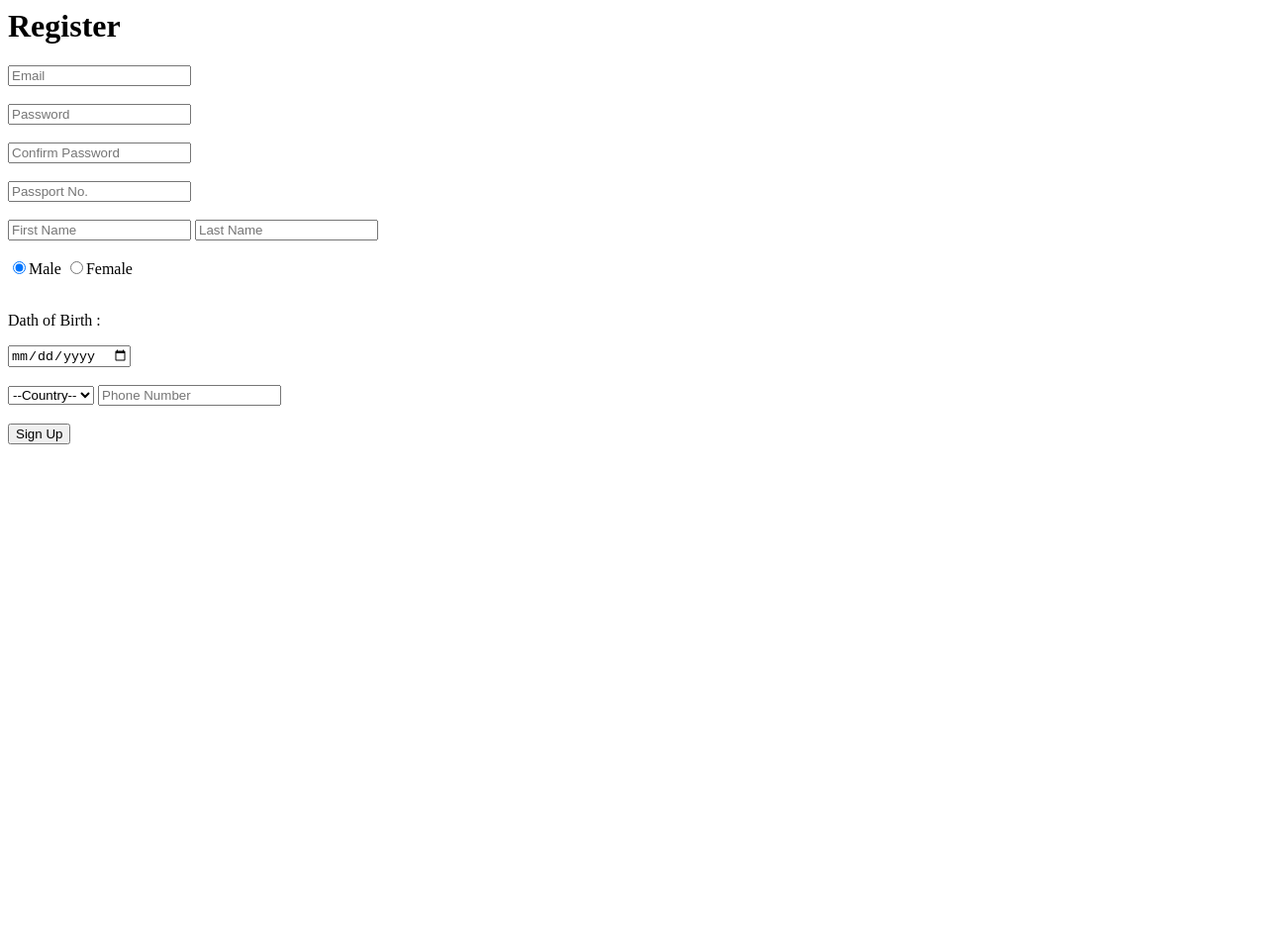
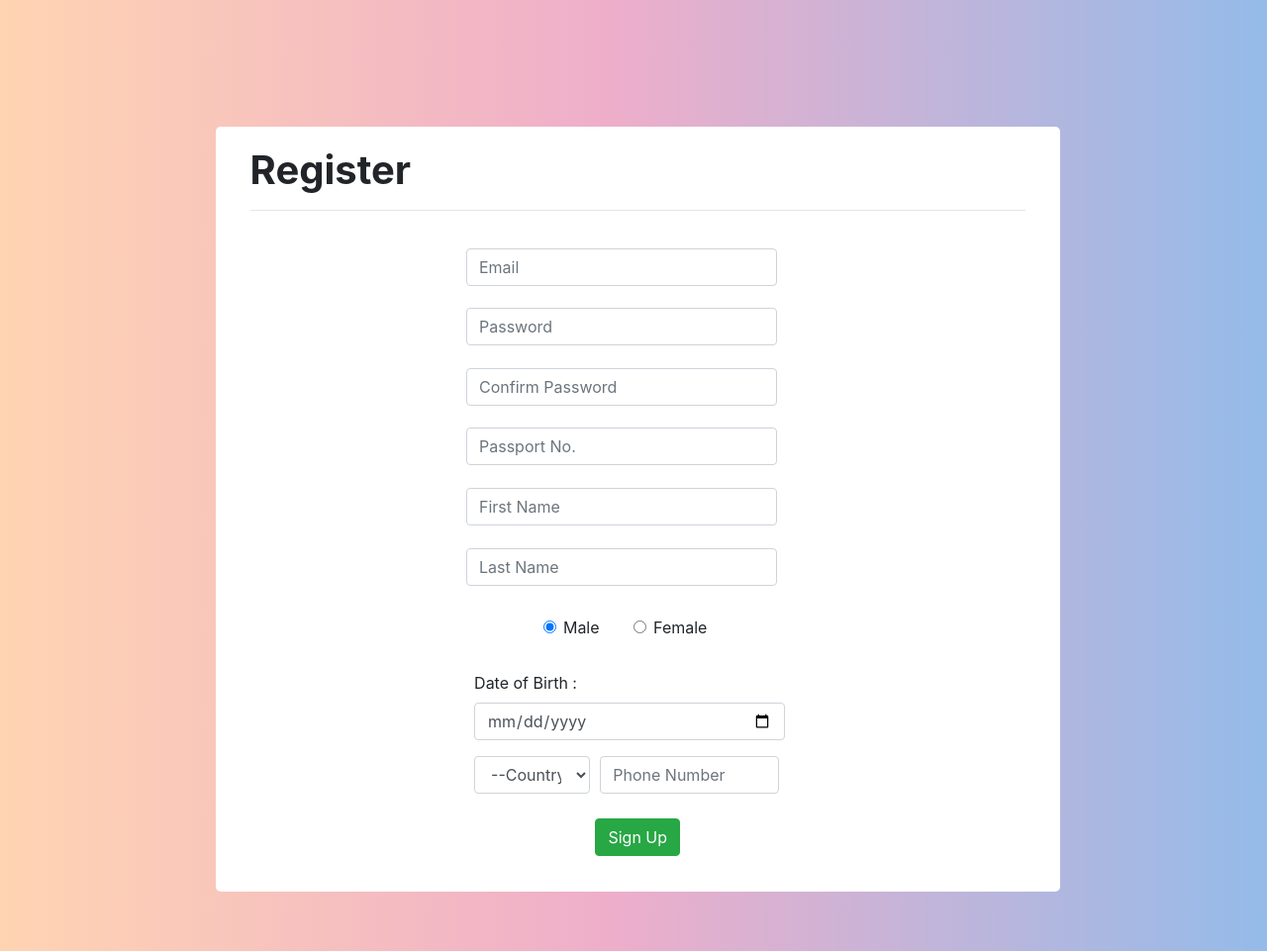
Before and after one commit to Kadphol/Airline, a PHP site: page /RegisForm.php in a window 1280 px wide. Shown: the whole page at 99% size. Run offline with PHP 8.4, Linux system fonts and the light colour scheme; data that the repository does not hold is empty; some libraries are stand-ins or nearby versions.

Commit message:
Update regis form with CSS Style but not completely

```diff
--- a/RegisForm.php
+++ b/RegisForm.php
@@ -1,62 +1,88 @@
-<?php #Validation
-    // $emailErr = $passportErr = $nameErr = $phoneErr = "";
-    // if($_SERVER["REQUEST_METHOD"] == "POST") {
-    //     if(empty($_POST["Email"])) { #check email empty
-    //         $emailErr = "*Email is required!";
-    //     } else {
+<!-- import font roboto -->
+<link href="https://fonts.googleapis.com/css?family=Roboto&display=swap" rel="stylesheet">
 
-    //     }
-    //     if(empty($_POST["Passport"])) { #check passport empty
-    //         $passportErr = "*Passport number is required!";
-    //     } else {
+<!-- import style -->
+<link rel="stylesheet" type="text/css" href="StyleRegister.css">
 
-    //     }
-    //     if(empty($_POST["FirstName"] || empty($_POST["LastName"]))) { #check name empty
-    //         $nameErr = "*Name is required!";
-    //     } else {
+<!-- font awesome -->
+<link rel="stylesheet" href="https://use.fontawesome.com/releases/v5.8.2/css/all.css" integrity="sha384-oS3vJWv+0UjzBfQzYUhtDYW+Pj2yciDJxpsK1OYPAYjqT085Qq/1cq5FLXAZQ7Ay" crossorigin="anonymous">
 
-    //     }
-    //     if(empty($_POST["PhoneNumber"])) { #check phone number empty
-    //         $phoneErr = "*Phone number is required!";
-    //     } else {
+<!-- Latest compiled and minified CSS -->
+<link rel="stylesheet" href="https://maxcdn.bootstrapcdn.com/bootstrap/4.3.1/css/bootstrap.min.css">
 
-    //     }
-    // }
-?>
+<!-- jQuery library -->
+<script src="https://ajax.googleapis.com/ajax/libs/jquery/3.4.0/jquery.min.js"></script>
+
+<!-- Popper JS -->
+<script src="https://cdnjs.cloudflare.com/ajax/libs/popper.js/1.14.7/umd/popper.min.js"></script>
+
+<!-- Latest compiled JavaScript -->
+<script src="https://maxcdn.bootstrapcdn.com/bootstrap/4.3.1/js/bootstrap.min.js"></script>
 
 <html>
     <head>
         <title>Member Register</title>
         <script src="http://code.jquery.com/jquery-3.4.1.min.js"></script>
+        <meta charset="utf-8">
+        <meta name="viewport" content="width=device-width, initial-scale=1">
     </head>
     <body>
+        <div class="card-container col-md-8">
+            <div class="card-body">
                 <form method = "post" action = "" id="regisForm">
-            <h1>Register</h1>
-            <input type="email" name="Email" id="Email" placeholder="Email">
-            <!--<span class = "error"><? echo $emailErr;?></span>--> <br><br> <!--show email error-->
-            <input type="password" name="Password" id="Password" placeholder="Password"><br><br>
-            <input type="password" name="ConPassword" id="ConPassword" placeholder="Confirm Password"><br><br>
-            <input type="text" name="Passport" id="Passport" placeholder="Passport No.">
-            <!--<span class = "error"><? echo $passportErr;?></span>--> <br><br> <!--show passport error-->
-            <input type="text" name="FirstName" id="FirstName" placeholder="First Name">
-            <input type="text" name="LastName" id="LastName" placeholder="Last Name">
-            <!--<span class = "error"><? echo $nameErr;?></span>--><br><br> <!--show name error-->
-            <input type="radio" name="sex" id="sex" value="m"checked>Male
-            <input type="radio" name="sex" id="sex" value="f">Female<br><br>
-            <p>Dath of Birth :</p>
-            <input type="Date" name="DOB" id="DOB" value="DOB"><br><br>
-            <select name="Country">
+                    <h1><b>Register</b></h1>
+                    <hr>
+                    <div class="container">
+                        <input type="email" class="form-control form-center col-md-5" name="Email" id="Email" placeholder="Email">
+                        <!--<span class = "error"><? echo $emailErr;?></span>--> <!--show email error-->
+                        <input type="password" class="form-control form-center col-md-5" name="Password" id="Password" placeholder="Password">
+                        <input type="password" class="form-control form-center col-md-5" name="ConPassword" id="ConPassword" placeholder="Confirm Password">
+                        <input type="text" class="form-control form-center col-md-5" name="Passport" id="Passport" placeholder="Passport No.">
+                        <!--<span class = "error"><? echo $passportErr;?></span>-->  <!--show passport error-->
+                        <input type="text" class="form-control form-center col-md-5" name="FirstName" id="FirstName" placeholder="First Name">
+                        <input type="text" class="form-control form-center col-md-5" name="LastName" id="LastName" placeholder="Last Name">
+                        <!--<span class = "error"><? echo $nameErr;?></span>--><label> <!--show name error-->
+                    </div>
+
+                    <div class="col-md-12">
+                        <div class="form-check-center">
+                            <label class="check-space"><input type="radio"  class="form-check-input" name="sex" id="sex" value="m"checked> Male</label>
+                            <label class="check-space"><input type="radio"  class="form-check-input" name="sex" id="sex" value="f"> Female</label>
+                        </div>
+                    </div>
+
+                    <div class="form-center col-md-12">
+                        <div class="form-group">
+                            <label>Date of Birth :</label>
+                            <input type="Date" class="form-control col-md-5" name="DOB" id="DOB" value="DOB">
+                        </div>
+
+                        <div class="form-row">
+                            <div class="form-group col-md-2">
+                                <select name="Country" class="form-control">
                                     <option value="" Selected>--Country--</option>
                                     <option value="+66">+66</option>
                                     <option value="+81">+81</option>
                                     <option value="+48">+48</option>
                                 </select>
-            <input type="tel" name="PhoneNumber" id="PhoneNumber" placeholder="Phone Number">
-            <!--<span class = "error"><? echo $phoneErr;?></span>--><br><br> <!--show phone number error-->
-            <input type="submit" value="Sign Up" id="btnRegis">
+                            </div>
+
+                            <div class="form-group col-md-3">
+                                <input type="tel" class="form-control" name="PhoneNumber" id="PhoneNumber" placeholder="Phone Number">
+                                <!--<span class = "error"><? echo $phoneErr;?></span>--><br><!--show phone number error-->
+                            </div>
+                        </div>
+                    </div>
+                    <div class="col-md-12 text-center">
+                        <input type="submit" class="btn btn-success" value="Sign Up" id="btnRegis">
+                    </div>
                 </form>
+            </div>
+        </div>
     </body>
 </html>
+
+
 <script type = "text/javascript">
     $(document).ready(function() {
         $("#btnRegis").click(function() {
```
Lines whose indentation alone changed are shown as unchanged.
